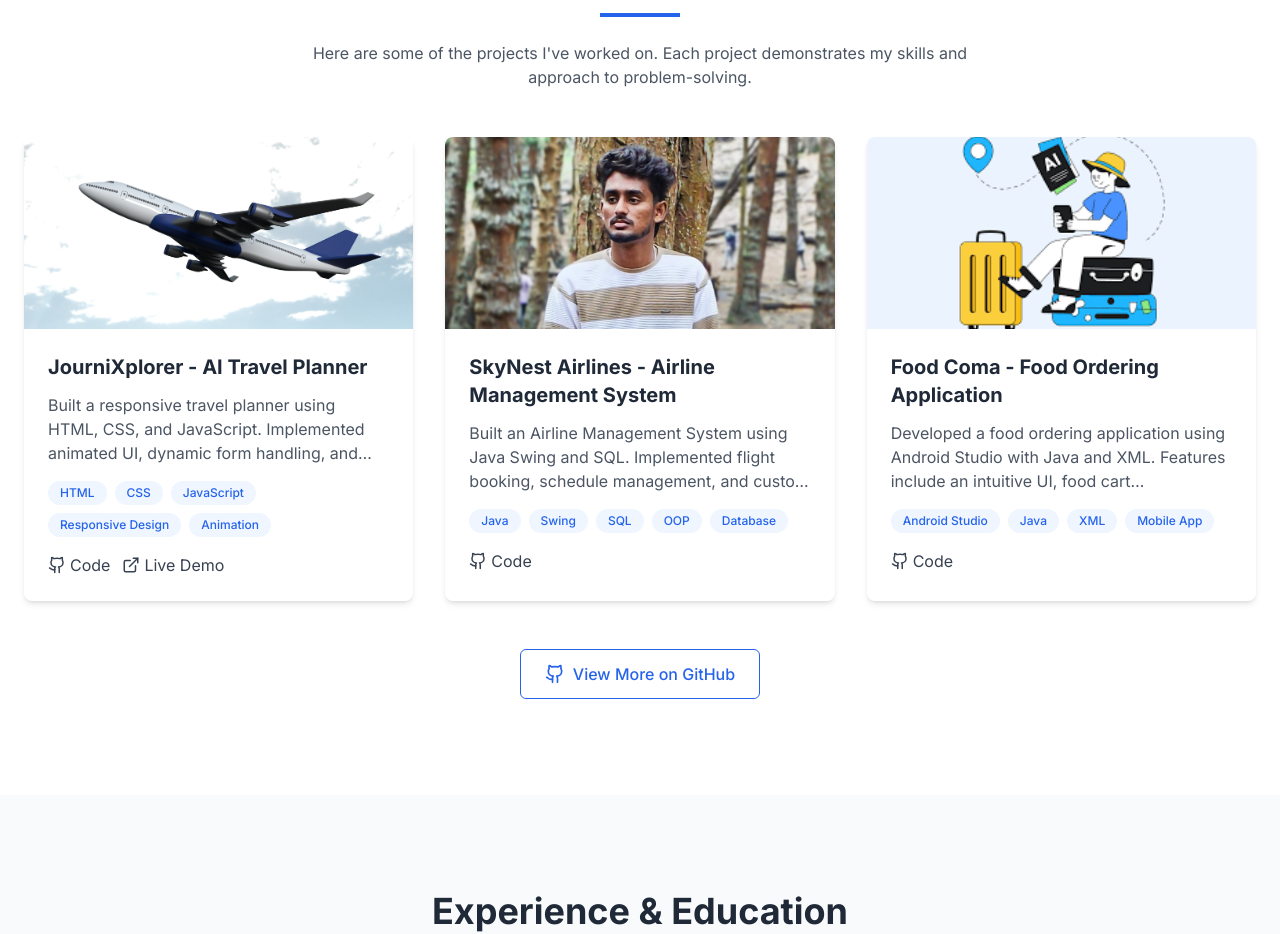
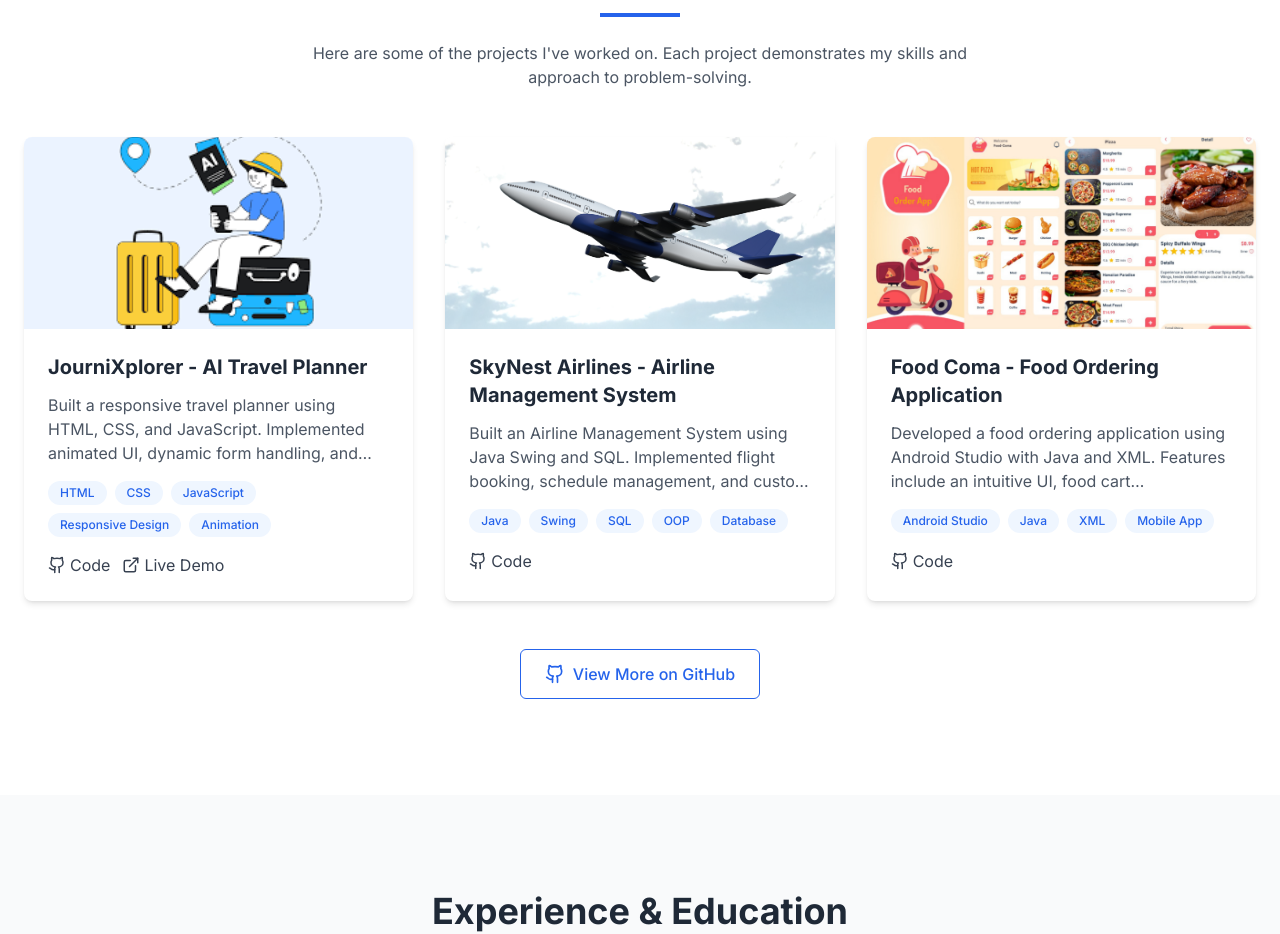
Before and after one commit to MohamedSilar/silar_portfolio, a React (Vite) app: page / in a window 1280 px wide. Shown: the part 2740-3674 px from the top of the page. Built offline with nearby package versions, Linux system fonts and the light colour scheme.

Commit message:
Update Projects.tsx

```diff
--- a/src/components/Projects.tsx
+++ b/src/components/Projects.tsx
@@ -20,7 +20,7 @@ const Projects: React.FC = () => {
       id: 1,
       title: "JourniXplorer - AI Travel Planner",
       description: "Built a responsive travel planner using HTML, CSS, and JavaScript. Implemented animated UI, dynamic form handling, and scroll effects. Deployed seamlessly on Vercel with GitHub integration.",
-      image: "/images/cloud.jpg",
+      image: "/images/flight.png",
       tags: ["HTML", "CSS", "JavaScript", "Responsive Design", "Animation"],
       github: "https://github.com/MohamedSilar/JourniXplorer-Travel-Planner",
       live: "https://journixplorer-travel-planner.netlify.app/"
@@ -29,7 +29,7 @@ const Projects: React.FC = () => {
       id: 2,
       title: "SkyNest Airlines - Airline Management System",
       description: "Built an Airline Management System using Java Swing and SQL. Implemented flight booking, schedule management, and custom airline branding. The system provides a comprehensive solution for managing airline operations.",
-      image: "/images/silar2.jpg",
+      image: "/images/cloud.jpg",
       tags: ["Java", "Swing", "SQL", "OOP", "Database"],
       github: "https://github.com/MohamedSilar/skynest-airlines"
     },
@@ -38,7 +38,7 @@ const Projects: React.FC = () => {
       id: 3,
       title: "Food Coma - Food Ordering Application",
       description: "Developed a food ordering application using Android Studio with Java and XML. Features include an intuitive UI, food cart management, and a seamless ordering process tailored for mobile users.",
-      image: "/img/flight.png",
+      image: "/img/foodapp.png",
       tags: ["Android Studio", "Java", "XML", "Mobile App"],
       github: "https://github.com/MohamedSilar/FOOD-COMA"
     }
```
